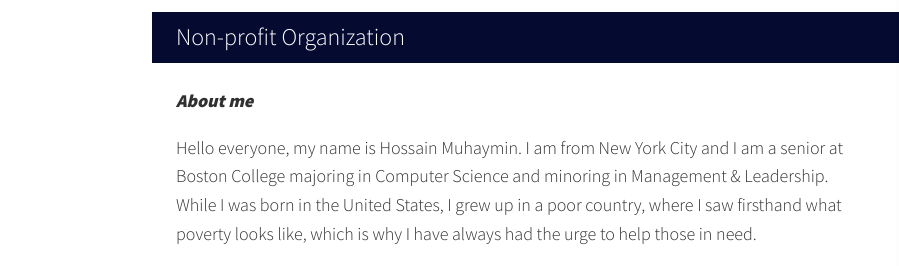
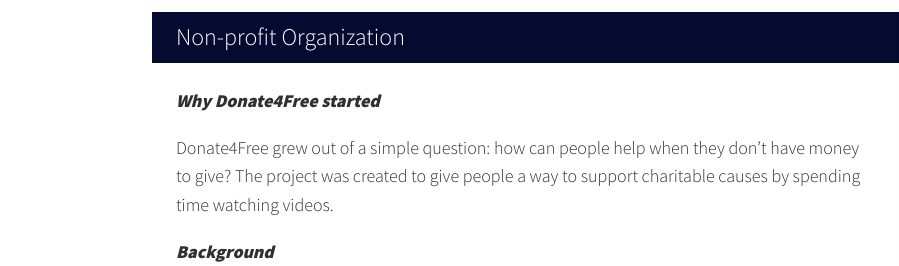
Before and after one commit to ohsnapreham/Donate4Free, a plain HTML site: page index.html in a window 1280 px wide. Shown: the part 1484-1750 px from the top of the page, 0-899 px from the left. Drawn offline with nearby package versions, Linux system fonts and the light colour scheme.

Commit message:
Remove personal details from About section

```diff
--- a/index.html
+++ b/index.html
@@ -26,7 +26,7 @@
                 <ul class="nav__list">
                     <li class="nav__item"><a href="#home" class="nav__link">Home</a></li>
                     <li class="nav__item"><a href="#services" class="nav__link">My Services</a></li>
-                    <li class="nav__item"><a href="#about" class="nav__link">About me</a></li>
+                    <li class="nav__item"><a href="#about" class="nav__link">About</a></li>
                     <li class="nav__item"><a href="#work" class="nav__link">My Work</a></li>
                 </ul>
             </nav>
@@ -75,8 +75,8 @@
             <p class="section__subtitle section__subtitle--about">Non-profit Organization</p>
 
             <div class="about-me__body">
-                <b><em>About me</em></b>
-                <p>Hello everyone, my name is Hossain Muhaymin. I am from New York City and I am a senior at Boston College majoring in Computer Science and minoring in Management & Leadership. While I was born in the United States, I grew up in a poor country, where I saw firsthand what poverty looks like, which is why I have always had the urge to help those in need.</p>
+                <b><em>Why Donate4Free started</em></b>
+                <p>Donate4Free grew out of a simple question: how can people help when they don’t have money to give? The project was created to give people a way to support charitable causes by spending time watching videos.</p>
 
                 <b><em>Background</em></b>
                 <p>Back in 2020, a video went viral on social media that displayed children dying due to malnutrition. It was very hard to see and as a college student, I couldn’t make any valuable monetary contributions. I realized that, like myself, there are many others out there who want to help but lack the financial means to do so. So I reinvented an idea to generate money for donations.</p>
```
